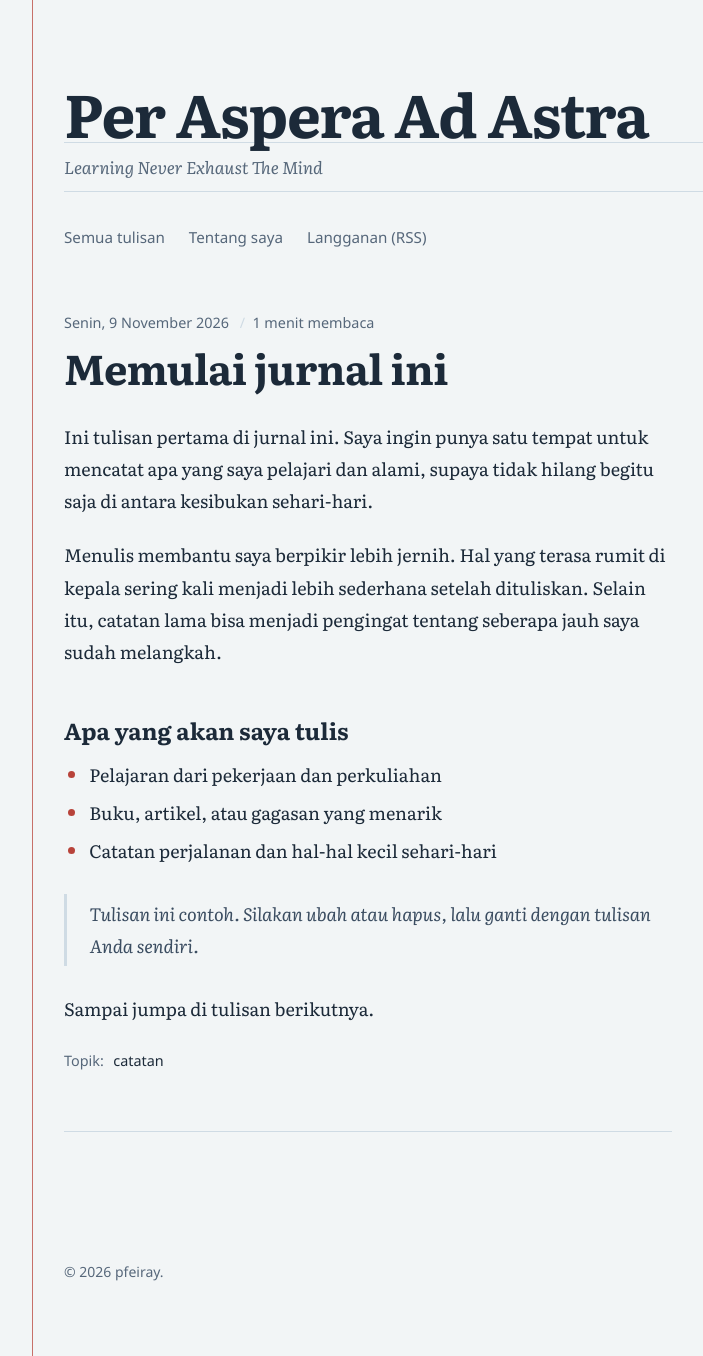
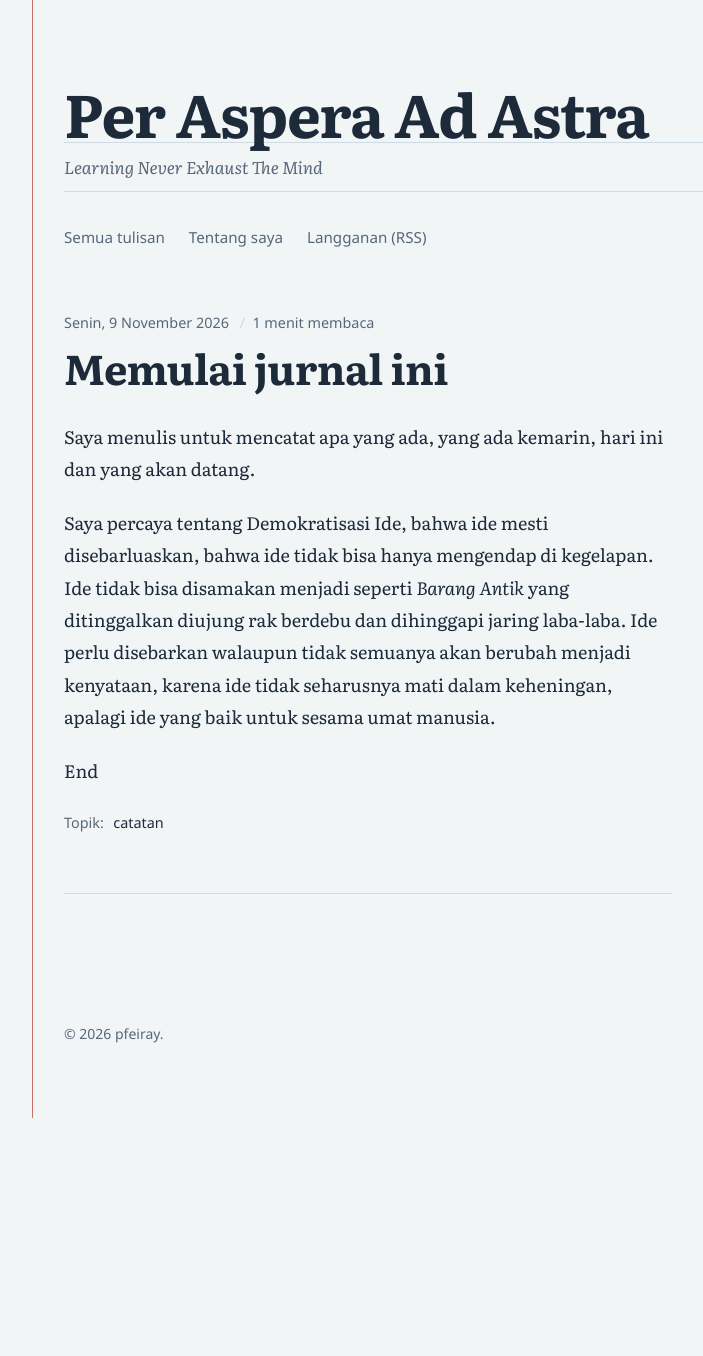
Before and after one commit to yudhiaprabowo-hue/yudhiaprabowo-hue.github.io, a Jekyll site: the page built from _posts/2026-11-09-memulai-jurnal-ini.md, in a window 1280 px wide. Shown: the whole page, without its empty margins (316-1019 px from the left). Built offline with Jekyll 4.4.1, drawn with Linux system fonts in a browser that asks for light colours; some web fonts are replaced; after the commit the page ends 1118 px from its top, so only the background shows below that.

Commit message:
Update 2026-11-09-memulai-jurnal-ini.md

```diff
--- a/_posts/2026-11-09-memulai-jurnal-ini.md
+++ b/_posts/2026-11-09-memulai-jurnal-ini.md
@@ -1,22 +1,14 @@
 ---
 layout: post
 title: Memulai jurnal ini
-description: Tulisan pertama — alasan saya mulai menulis jurnal secara terbuka.
+description: Alasan saya mulai menulis jurnal secara terbuka.
 tags: [catatan]
 ---
 
-Ini tulisan pertama di jurnal ini. Saya ingin punya satu tempat untuk mencatat apa yang saya pelajari dan alami, supaya tidak hilang begitu saja di antara kesibukan sehari-hari.
+Saya menulis untuk mencatat apa yang ada, yang ada kemarin, hari ini dan yang akan datang.
 
 <!--lanjut-->
 
-Menulis membantu saya berpikir lebih jernih. Hal yang terasa rumit di kepala sering kali menjadi lebih sederhana setelah dituliskan. Selain itu, catatan lama bisa menjadi pengingat tentang seberapa jauh saya sudah melangkah.
+Saya percaya tentang Demokratisasi Ide, bahwa ide mesti disebarluaskan, bahwa ide tidak bisa hanya mengendap di kegelapan. Ide tidak bisa disamakan menjadi seperti *Barang Antik* yang ditinggalkan diujung rak berdebu dan dihinggapi jaring laba-laba. Ide perlu disebarkan walaupun tidak semuanya akan berubah menjadi kenyataan, karena ide tidak seharusnya mati dalam keheningan, apalagi ide yang baik untuk sesama umat manusia.
 
-## Apa yang akan saya tulis
-
-- Pelajaran dari pekerjaan dan perkuliahan
-- Buku, artikel, atau gagasan yang menarik
-- Catatan perjalanan dan hal-hal kecil sehari-hari
-
-> Tulisan ini contoh. Silakan ubah atau hapus, lalu ganti dengan tulisan Anda sendiri.
-
-Sampai jumpa di tulisan berikutnya.
+End
```
